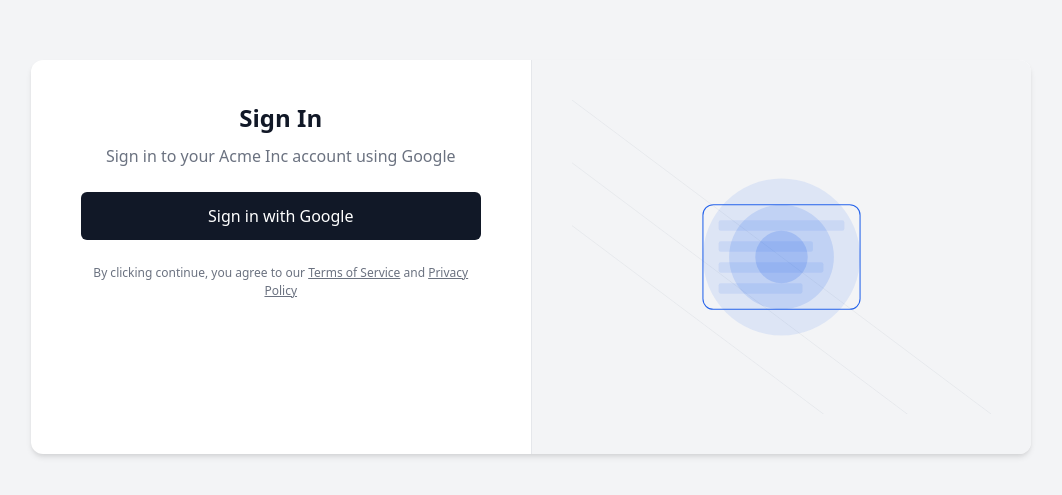
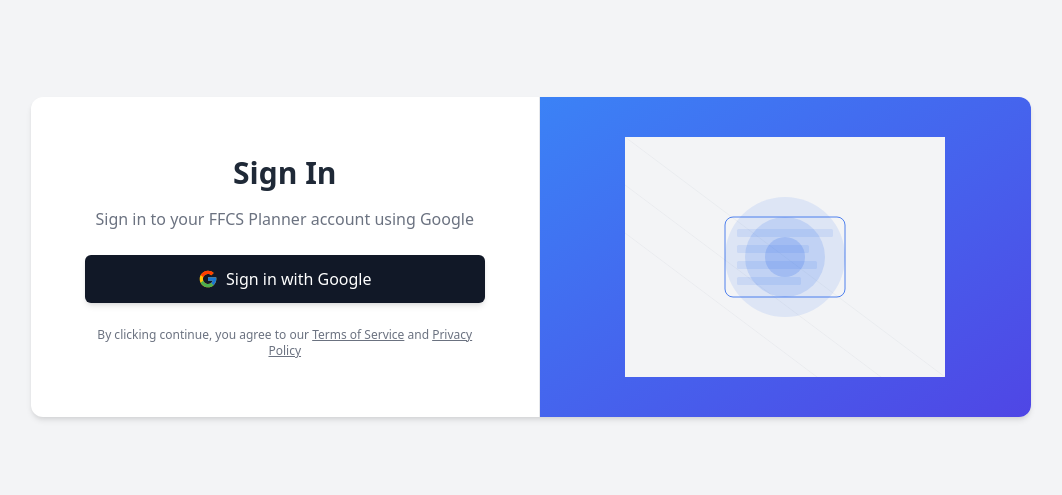
Before and after one commit to AneezHussain/VIT-FFCS-Planner, a React (Create React App) app: page / in a window 1280 px wide. Shown: the part 143-638 px from the top of the page, without its empty margins (109-1171 px from the left). Built offline with nearby package versions, Linux system fonts and the light colour scheme; no server answers.

Commit message:
Update Login.tsx

```diff
--- a/src/components/Login.tsx
+++ b/src/components/Login.tsx
@@ -1,33 +1,50 @@
 import React from 'react';
+import { useAuth } from '../contexts/AuthContext'; // Corrected path
 
+// The onGoogleLogin prop might be redundant if Login component directly uses useAuth for the action.
+// However, to maintain a similar structure to App.tsx's expectation or for flexibility:
 interface LoginProps {
-  onGoogleLogin: () => void;
+  onGoogleLogin?: () => void; // Made optional as the component can fetch it itself
 }
 
 const Login: React.FC<LoginProps> = ({ onGoogleLogin }) => {
-  const handleGoogleLogin = () => {
-    onGoogleLogin();
+  const { signInWithGoogle, loading } = useAuth();
+
+  const handleGoogleLogin = async () => {
+    if (onGoogleLogin) {
+      onGoogleLogin(); // Call prop if provided (e.g., for logging or additional parent logic)
+    } else {
+      await signInWithGoogle();
+    }
   };
 
   return (
-    <div className="login-container">
-      <div className="login-box">
-        <div className="login-content">
-          <div className="login-form">
-            <h1>Sign In</h1>
-            <p className="subtitle">Sign in to your Acme Inc account using Google</p>
+    <div className="login-container flex items-center justify-center min-h-screen bg-gray-100">
+      <div className="login-box bg-white shadow-xl rounded-lg flex overflow-hidden max-w-4xl w-full">
+        <div className="login-content p-8 md:p-12 w-full md:w-1/2 flex flex-col justify-center">
+          <div className="login-form text-center">
+            <h1 className="text-3xl font-bold mb-4 text-gray-800">Sign In</h1>
+            <p className="subtitle mb-8 text-gray-600">Sign in to your FFCS Planner account using Google</p>
 
-            <button type="button" onClick={handleGoogleLogin} className="login-button">
-              Sign in with Google
+            <button
+              type="button"
+              onClick={handleGoogleLogin}
+              disabled={loading}
+              className="login-button w-full bg-blue-600 hover:bg-blue-700 text-white font-semibold py-3 px-4 rounded-lg transition duration-150 ease-in-out flex items-center justify-center shadow-md disabled:opacity-50"
+            >
+              {/* You can add a Google icon here */}
+              <svg className="w-5 h-5 mr-2" xmlns="http://www.w3.org/2000/svg" viewBox="0 0 48 48" width="48px" height="48px"><path fill="#FFC107" d="M43.611,20.083H42V20H24v8h11.303c-1.649,4.657-6.08,8-11.303,8c-6.627,0-12-5.373-12-12c0-6.627,5.373-12,12-12c3.059,0,5.842,1.154,7.961,3.039l5.657-5.657C34.046,6.053,29.268,4,24,4C12.955,4,4,12.955,4,24c0,11.045,8.955,20,20,20c11.045,0,20-8.955,20-20C44,22.659,43.862,21.35,43.611,20.083z"/><path fill="#FF3D00" d="M6.306,14.691l6.571,4.819C14.655,15.108,18.961,12,24,12c3.059,0,5.842,1.154,7.961,3.039l5.657-5.657C34.046,6.053,29.268,4,24,4C16.318,4,9.656,8.337,6.306,14.691z"/><path fill="#4CAF50" d="M24,44c5.166,0,9.86-1.977,13.409-5.192l-6.19-5.238C29.211,35.091,26.715,36,24,36c-5.202,0-9.619-3.317-11.283-7.946l-6.522,5.025C9.505,39.556,16.227,44,24,44z"/><path fill="#1976D2" d="M43.611,20.083H42V20H24v8h11.303c-0.792,2.237-2.231,4.166-4.087,5.571c0.001-0.001,0.002-0.001,0.003-0.002l6.19,5.238C39.712,36.404,44,30.798,44,24C44,22.659,43.862,21.35,43.611,20.083z"/></svg>
+              {loading ? 'Signing In...' : 'Sign in with Google'}
             </button>
 
-            <p className="terms">
-              By clicking continue, you agree to our <a href="#">Terms of Service</a> and <a href="#">Privacy Policy</a>
+            <p className="terms mt-8 text-xs text-gray-500">
+              By clicking continue, you agree to our <a href="#" className="underline hover:text-blue-600">Terms of Service</a> and <a href="#" className="underline hover:text-blue-600">Privacy Policy</a>
             </p>
           </div>
         </div>
-        <div className="login-image">
-          <img src="/login-illustration.svg" alt="Login illustration" />
+        <div className="login-image hidden md:flex md:w-1/2 items-center justify-center bg-gradient-to-br from-blue-500 to-indigo-600 p-8">
+          {/* You can use a relevant illustration for FFCS Planner */}
+          <img src="/login-illustration.svg" alt="FFCS Planner Illustration" className="max-w-xs"/>
         </div>
       </div>
     </div>
```
